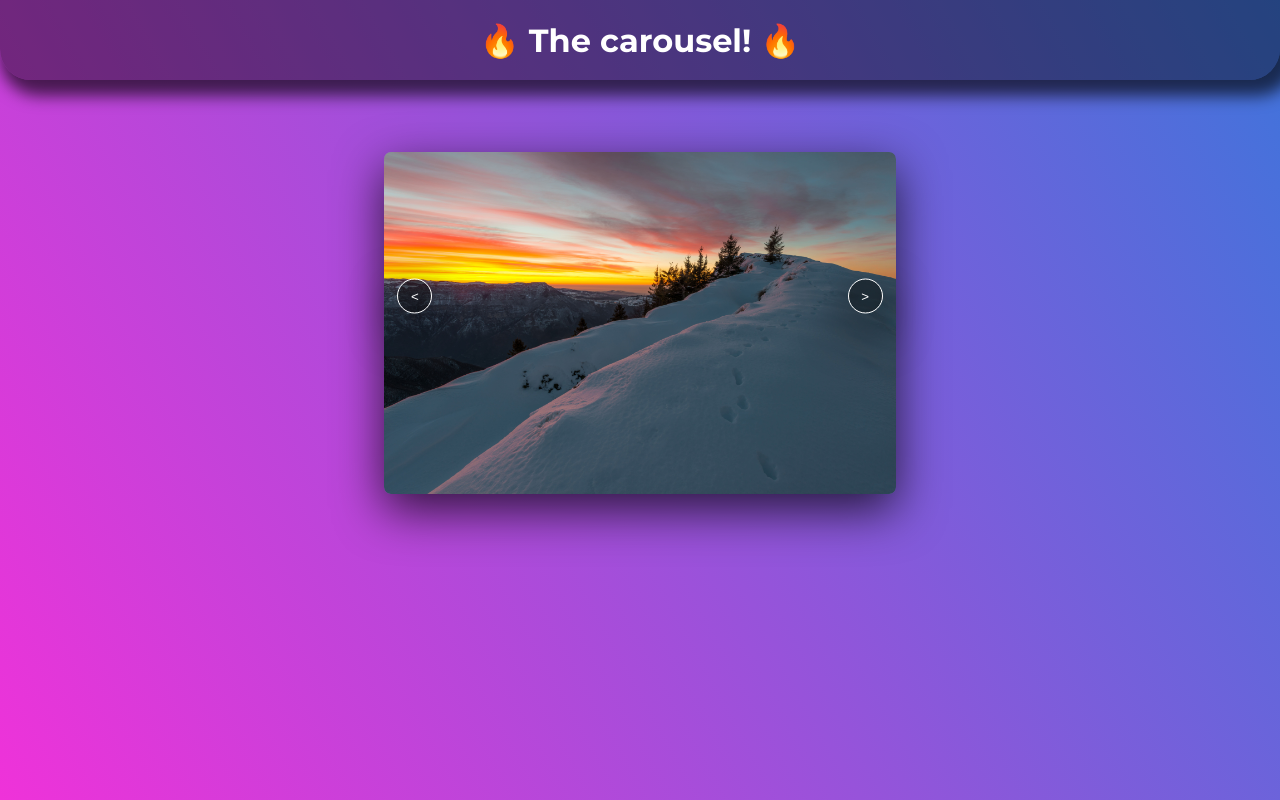
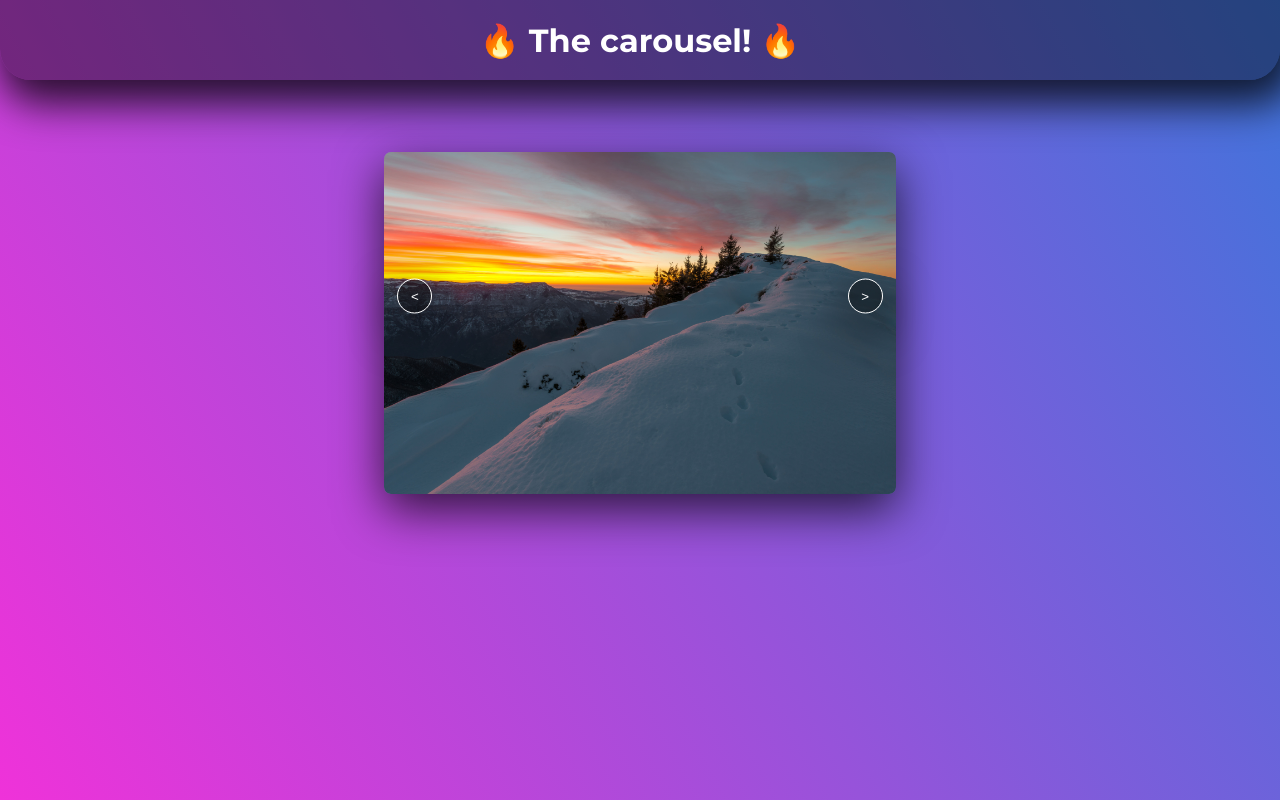
Before and after one commit to Pablo6152-zz/myCarousel, a plain HTML site: page index.html in a window 1280 px wide. Drawn offline with Linux system fonts and the light colour scheme.

Commit message:
Refined title's shadow

```diff
--- a/css/style.css
+++ b/css/style.css
@@ -30,7 +30,7 @@ h2{
     color: #fff;
     border-bottom-left-radius: 31px;
     border-bottom-right-radius: 31px;
-    box-shadow: rgba(0, 0, 0, 0.637) 8px 8px 16px 8px
+    box-shadow: rgba(0, 0, 0, 0.781) 8px 16px 40px 8px
 }
 
 .user-section{
```
